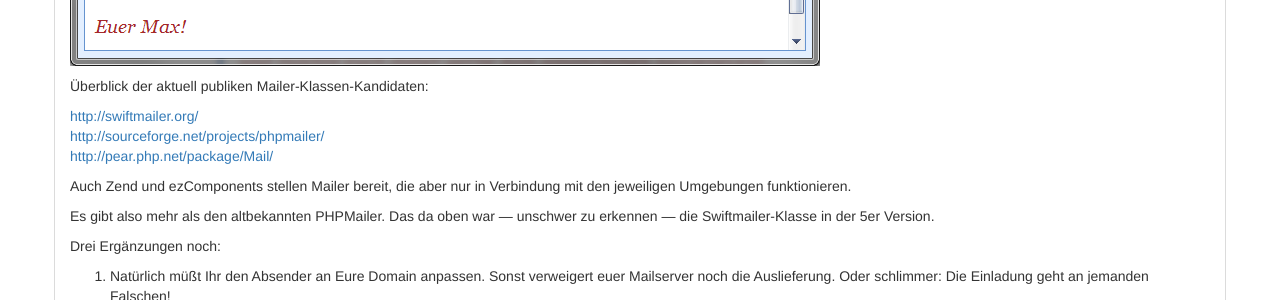
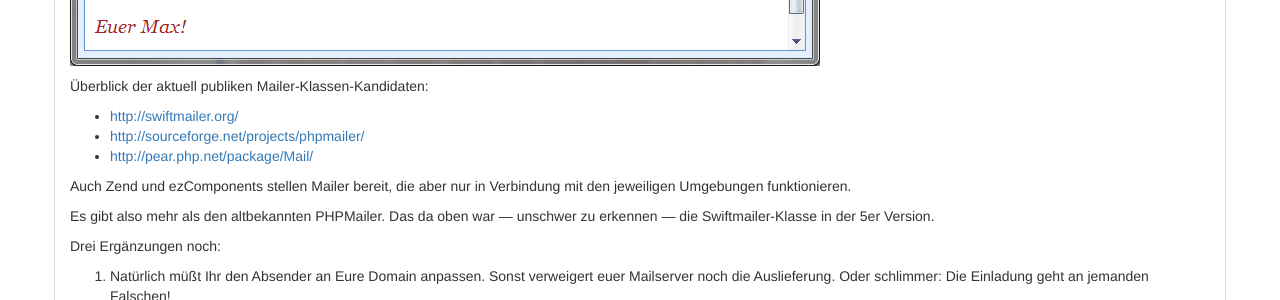
Before and after one commit to php-de/php-de.github.io, a Jekyll site: the page built from email/mail-class.md, in a window 1280 px wide. Shown: the part 2787-3087 px from the top of the page. Built offline with Jekyll 4.4.1, drawn with Linux system fonts in a browser that asks for light colours; nearby versions of some CDN libraries.

Commit message:
ersetzt zu listen

```diff
--- a/email/mail-class.md
+++ b/email/mail-class.md
@@ -140,9 +140,9 @@ Die Klasse flugs auf dem Server installiert, Pfade angepasst und das Dauerfeuer
 
 Überblick der aktuell publiken Mailer-Klassen-Kandidaten:
 
-[http://swiftmailer.org/](http://swiftmailer.org/)
-[http://sourceforge.net/projects/phpmailer/](http://sourceforge.net/projects/phpmailer/)
-[http://pear.php.net/package/Mail/](http://pear.php.net/package/Mail/)
+- [http://swiftmailer.org/](http://swiftmailer.org/)
+- [http://sourceforge.net/projects/phpmailer/](http://sourceforge.net/projects/phpmailer/)
+- [http://pear.php.net/package/Mail/](http://pear.php.net/package/Mail/)
 
 
 Auch Zend und ezComponents stellen Mailer bereit, die aber nur in Verbindung mit den jeweiligen Umgebungen funktionieren.
```
